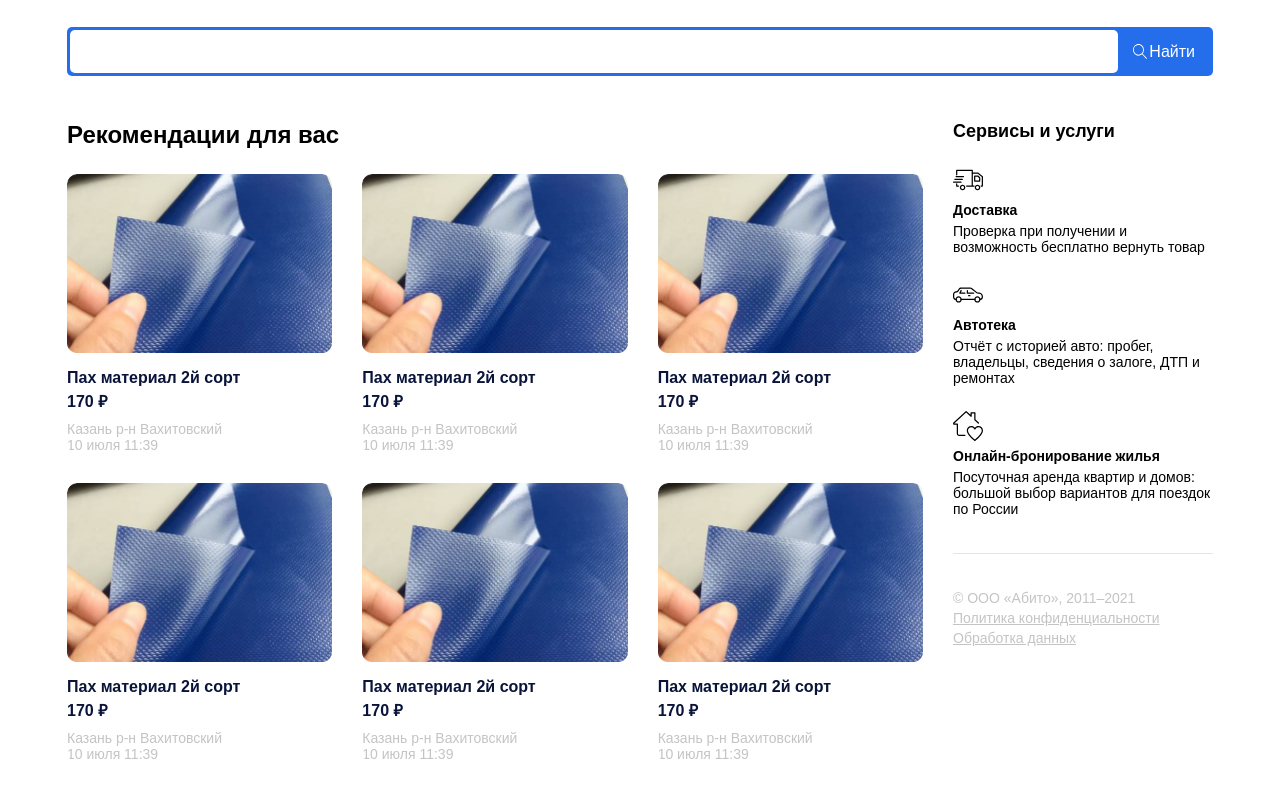
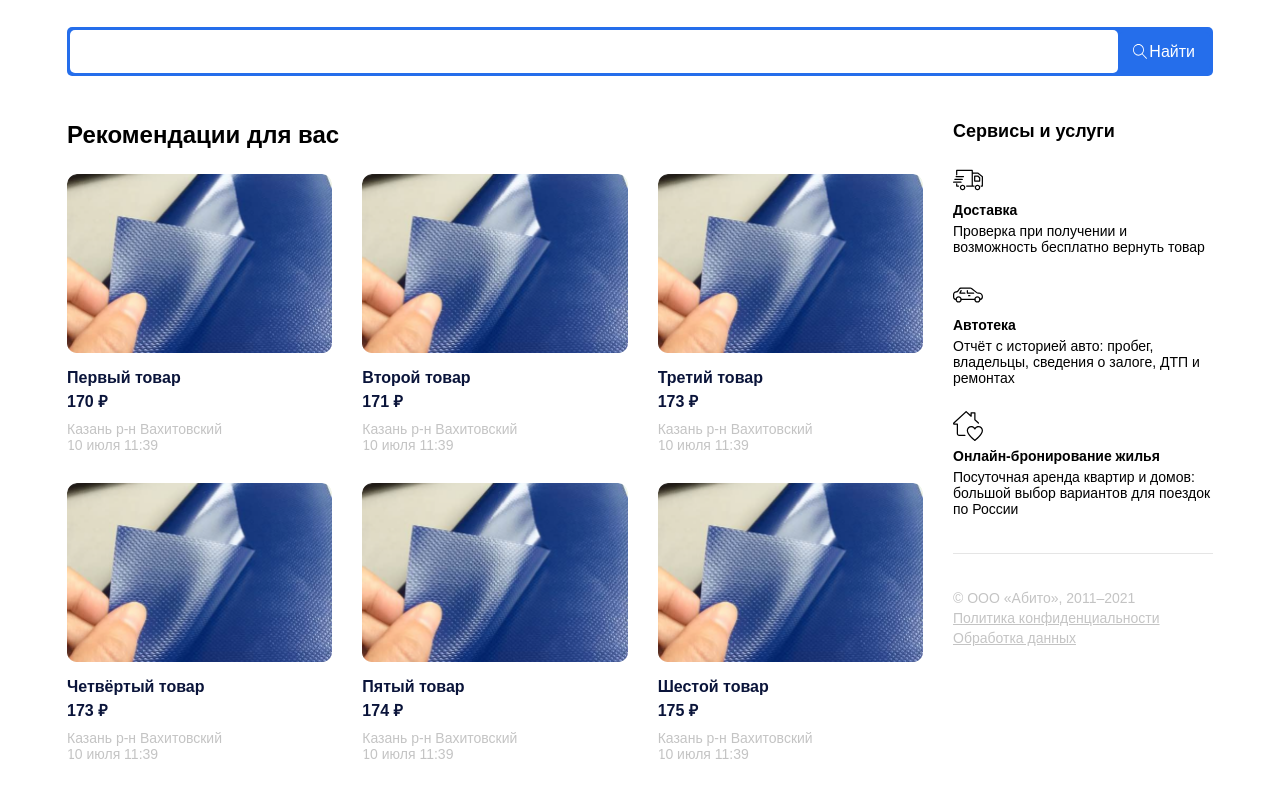
Before and after one commit to Yarik543/Abito, a plain HTML site: page index.html in a window 1280 px wide. Shown: the part 69-866 px from the top of the page. Drawn offline with Linux system fonts and the light colour scheme.

Commit message:
Урок 3

```diff
--- a/index.html
+++ b/index.html
@@ -3,8 +3,9 @@
   <head>
     <meta charset="UTF-8" />
     <meta name="viewport" content="width=device-width, initial-scale=1.0" />
+    <link rel="stylesheet" href="style.css" />
+    <script src="script.js" defer></script>
     <title>Abito</title>
-    <link rel="stylesheet" href="style.css" />
   </head>
   <body>
     <header class="header">
@@ -52,6 +53,7 @@
             <div class="content-main">
               <h2 class="content-main_title">Рекомендации для вас</h2>
               <div class="content-main_list">
+                <!--
                 <a href="/product.html" class="content-main_list-item">
                   <div class="content-main_list-item--img">
                     <img src="./image/card-img.png" alt="card-img" />
@@ -170,7 +172,7 @@
                       >10 июля 11:39</span
                     >
                   </div>
-                </a>
+                </a>-->
               </div>
             </div>
             <div class="content-side">
--- /dev/null
+++ b/script.js
@@ -0,0 +1,94 @@
+const searchBtn = document.querySelector('.search-btn')
+const searchInput = document.querySelector('.search-box input')
+const cardWrapper = document.querySelector('.content-main_list')
+const cardArray = [
+    {
+        id: 0,
+        title: 'Первый товар',
+        price: '170 ₽',
+        address: 'Казань р-н Вахитовский',
+        date: '10 июля 11:39',
+        img: './image/card-img.png'
+    },
+    {
+        id: 1,
+        title: 'Второй товар',
+        price: '171 ₽',
+        address: 'Казань р-н Вахитовский',
+        date: '10 июля 11:39',
+        img: './image/card-img.png'
+    },
+    {
+        id: 2,
+        title: 'Третий товар',
+        price: '173 ₽',
+        address: 'Казань р-н Вахитовский',
+        date: '10 июля 11:39',
+        img: './image/card-img.png'
+    },
+    {
+        id: 3,
+        title: 'Четвёртый товар',
+        price: '173 ₽',
+        address: 'Казань р-н Вахитовский',
+        date: '10 июля 11:39',
+        img: './image/card-img.png'
+    },
+    {
+        id: 4,
+        title: 'Пятый товар',
+        price: '174 ₽',
+        address: 'Казань р-н Вахитовский',
+        date: '10 июля 11:39',
+        img: './image/card-img.png'
+    },
+    {
+        id: 5,
+        title: 'Шестой товар',
+        price: '175 ₽',
+        address: 'Казань р-н Вахитовский',
+        date: '10 июля 11:39',
+        img: './image/card-img.png'
+    },
+]
+
+const render = (cardList) => {
+    cardWrapper.innerHTML = ''
+
+    cardList.forEach((item) => {
+        cardWrapper.insertAdjacentHTML('beforeend', `
+            <a href="/product.html" class="content-main_list-item">
+                  <div class="content-main_list-item--img">
+                    <img src="${item.img}" alt="${item.title}" />
+                  </div>
+                  <h5 class="content-main_list-item--title">${item.title}</h5>
+                  <strong class="content-main_list-item--price">${item.price}</strong>
+
+                  <div content-main_list-item--desc-box>
+                    <span class="content-main_list-item--desc">${item.address}</span>
+                    <span class="content-main_list-item--desc">${item.date}</span
+                    >
+                  </div>
+                </a>
+            `)
+    })
+}
+
+const filteredArray = (array, value) => {
+    console.log(array);
+    console.log(value);
+
+
+    return array.filter((item) => {
+        return item.title.includes(value) || item.price.includes(value)
+    })
+}
+
+cardWrapper.style.justifyContent = 'flex-start'
+cardWrapper.style.gap = '30px'
+
+render(cardArray)
+
+searchBtn.addEventListener('click', () => {
+    render(filteredArray(cardArray, searchInput.value))
+})
```
